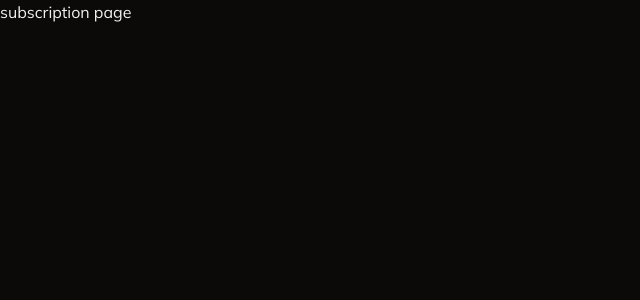
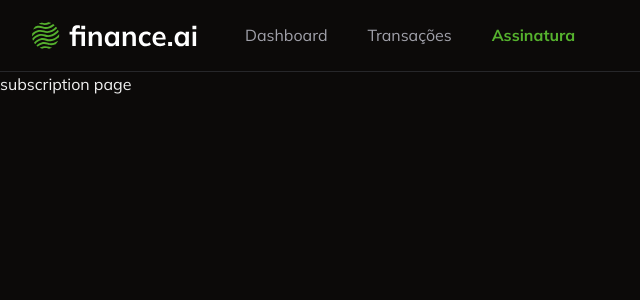
Before and after one commit to vitorhmm93/finance-ai, a Next.js app: page /subscription in a window 1280 px wide. Shown: the top 300 px of the page, without its empty margins (0-640 px from the left). Built offline with nearby package versions, Linux system fonts and the light colour scheme.

Commit message:
feat: add navbar components

```diff
--- /dev/null
+++ b/app/_components/navbar.tsx
@@ -0,0 +1,55 @@
+"use client";
+
+import { UserButton } from "@clerk/nextjs";
+import Image from "next/image";
+import Link from "next/link";
+import { usePathname } from "next/navigation";
+
+const Navbar = () => {
+  const pathname = usePathname();
+
+  return (
+    <nav className="flex justify-between border-solid px-8 py-4 border-b">
+      {/*ESQUERDA*/}
+
+      <div className="flex items-center gap-10">
+        <Image src="/logo.svg" width={173} height={39} alt="Finance AI" />
+        <Link
+          href="/"
+          className={
+            pathname === "/"
+              ? "text-primary font-bold"
+              : "text-muted-foreground"
+          }
+        >
+          Dashboard
+        </Link>
+        <Link
+          href="/transactions"
+          className={
+            pathname === "/transactions"
+              ? "text-primary font-bold"
+              : "text-muted-foreground"
+          }
+        >
+          Transações
+        </Link>
+        <Link
+          href="/subscription"
+          className={
+            pathname === "/subscription"
+              ? "text-primary font-bold"
+              : "text-muted-foreground"
+          }
+        >
+          Assinatura
+        </Link>
+      </div>
+      {/*DIREITA*/}
+
+      <UserButton showName />
+    </nav>
+  );
+};
+
+export default Navbar;
--- a/app/page.tsx
+++ b/app/page.tsx
@@ -1,6 +1,7 @@
 import { UserButton } from "@clerk/nextjs";
 import { auth } from "@clerk/nextjs/server";
 import { redirect } from "next/navigation";
+import Navbar from "./_components/navbar";
 
 const HomePage = async () => {
   const { userId } = await auth();
@@ -8,9 +9,12 @@
     redirect("/login");
   }
   return (
-    <div className="h-full flex items-center justify-center">
-      <UserButton showName />
-    </div>
+    <>
+      <Navbar />
+      <div className="h-full flex items-center justify-center">
+        <UserButton showName />
+      </div>
+    </>
   );
 };
 
--- a/app/subscription/page.tsx
+++ b/app/subscription/page.tsx
@@ -1,5 +1,14 @@
+import Navbar from "../_components/navbar";
+
 const SubscriptionPage = () => {
-  return <h1>subscription page</h1>;
+  return (
+    <>
+      <Navbar />
+      <div>
+        <h1>subscription page</h1>
+      </div>
+    </>
+  );
 };
 
 export default SubscriptionPage;
--- a/app/transactions/page.tsx
+++ b/app/transactions/page.tsx
@@ -2,12 +2,15 @@
 import { DataTable } from "../_components/ui/data-table";
 import { transactionColumns } from "./_columns";
 import AddTransactionButton from "../_components/add-transaction-button";
+import Navbar from "../_components/navbar";
 
 const TransactionsPage = async () => {
   // acessar as transações do meu banco de dados
 
   const transactions = await db.transaction.findMany({});
   return (
+    <>
+      <Navbar />
       <div className="p-6 space-y-6">
         {/*TÍTULO E BOTÃO*/}
         <div className="flex w-full justify-between items-center p-6">
@@ -16,6 +19,7 @@
         </div>
         <DataTable columns={transactionColumns} data={transactions} />
       </div>
+    </>
   );
 };
 
```
Lines whose indentation alone changed are shown as unchanged.
